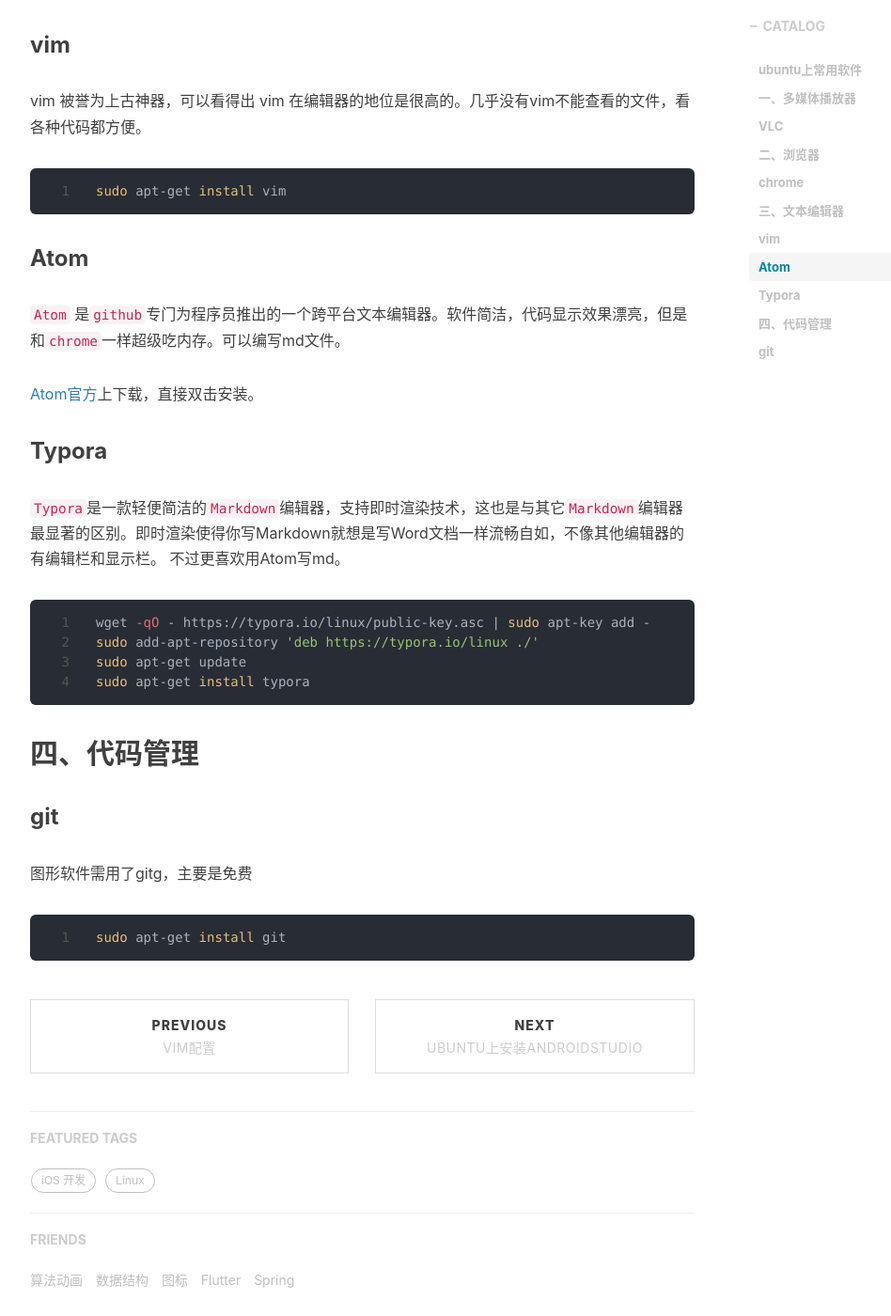
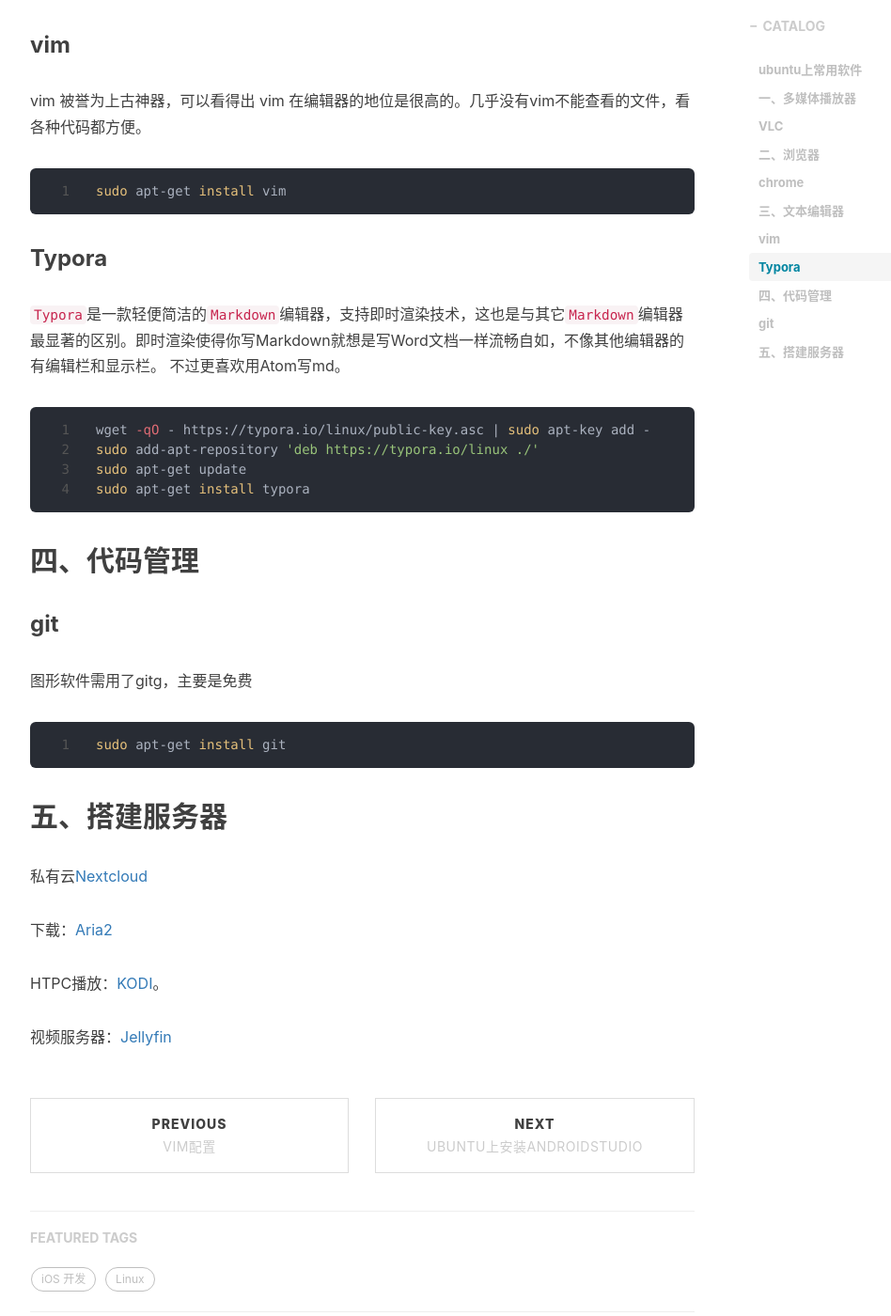
Before and after one commit to awanglilong/awanglilong.github.io, a Jekyll site: the page built from _posts/2018-12-8-ubuntu-common-use.md, in a window 1280 px wide and 1400 px high, scrolled down 1302 px. Shown: the whole window at 94% size, without its empty margins (233-1181 px from the left). Built offline with Jekyll 4.4.1, drawn with Linux system fonts in a browser that asks for light colours; nearby versions of some CDN libraries; comment, search, counter and statistics services are not loaded.

Commit message:
添加记录

````diff
--- a/_posts/2018-12-8-ubuntu-common-use.md
+++ b/_posts/2018-12-8-ubuntu-common-use.md
@@ -31,13 +31,10 @@ vim 被誉为上古神器，可以看得出 vim 在编辑器的地位是很高
 ```shell
 sudo apt-get install vim
 ```
-### Atom
-`Atom` 是`github`专门为程序员推出的一个跨平台文本编辑器。软件简洁，代码显示效果漂亮，但是和`chrome`一样超级吃内存。可以编写md文件。
-
-[Atom官方](https://atom.io/)上下载，直接双击安装。
 ### Typora
 `Typora`是一款轻便简洁的`Markdown`编辑器，支持即时渲染技术，这也是与其它`Markdown`编辑器最显著的区别。即时渲染使得你写Markdown就想是写Word文档一样流畅自如，不像其他编辑器的有编辑栏和显示栏。
 不过更喜欢用Atom写md。
+
 ``` shell
 wget -qO - https://typora.io/linux/public-key.asc | sudo apt-key add -
 sudo add-apt-repository 'deb https://typora.io/linux ./'
@@ -50,3 +47,15 @@ sudo apt-get install typora
 ``` shell
 sudo apt-get install git
 ```
+
+
+
+## 五、搭建服务器
+
+私有云[Nextcloud](https://nextcloud.com/)
+
+下载：[Aria2](https://github.com/aria2/aria2)
+
+HTPC播放：[KODI](https://kodi.tv/)。
+
+视频服务器：[Jellyfin](https://github.com/jellyfin/jellyfin)
````
